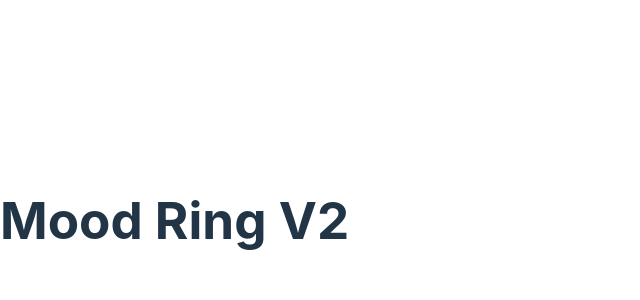
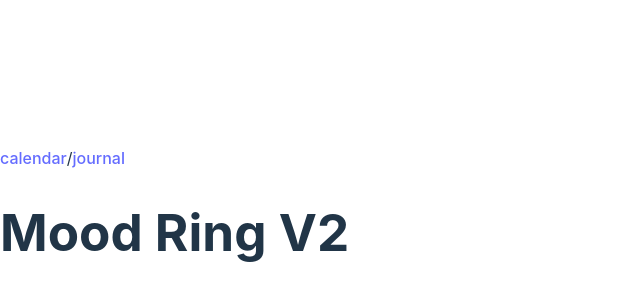
Before and after one commit to ChesterKeh/Mood-Ring, a React (Vite) app: page / in a window 1280 px wide. Before the commit this address had no page. Shown: the part 180-480 px from the top of the page, without its empty margins (0-640 px from the left). Built offline with nearby package versions, Linux system fonts and the light colour scheme.

Commit message:
added navbar component

```diff
--- /dev/null
+++ b/src/components/Navbar/Navbar.jsx
@@ -0,0 +1,12 @@
+import { NavLink } from "react-router-dom";
+
+export default function Navbar() {
+  return (
+    <>
+      <nav>
+        <NavLink to="/calendar">calendar</NavLink>/
+        <NavLink to="/journal">journal</NavLink>
+      </nav>
+    </>
+  );
+}
--- a/src/pages/App/App.jsx
+++ b/src/pages/App/App.jsx
@@ -2,10 +2,12 @@ import { useState } from "react";
 import CalendarPage from "../CalendarPage/CalendarPage";
 import { Route, Routes } from "react-router-dom";
 import JournalPage from "../JournalPage/JournalPage";
+import Navbar from "../../components/Navbar/Navbar";
 
 function App() {
   return (
     <>
+      <Navbar />
       <h1>Mood Ring V2</h1>
       <Routes>
         <Route path="/calendar" element={<CalendarPage />} />
```
